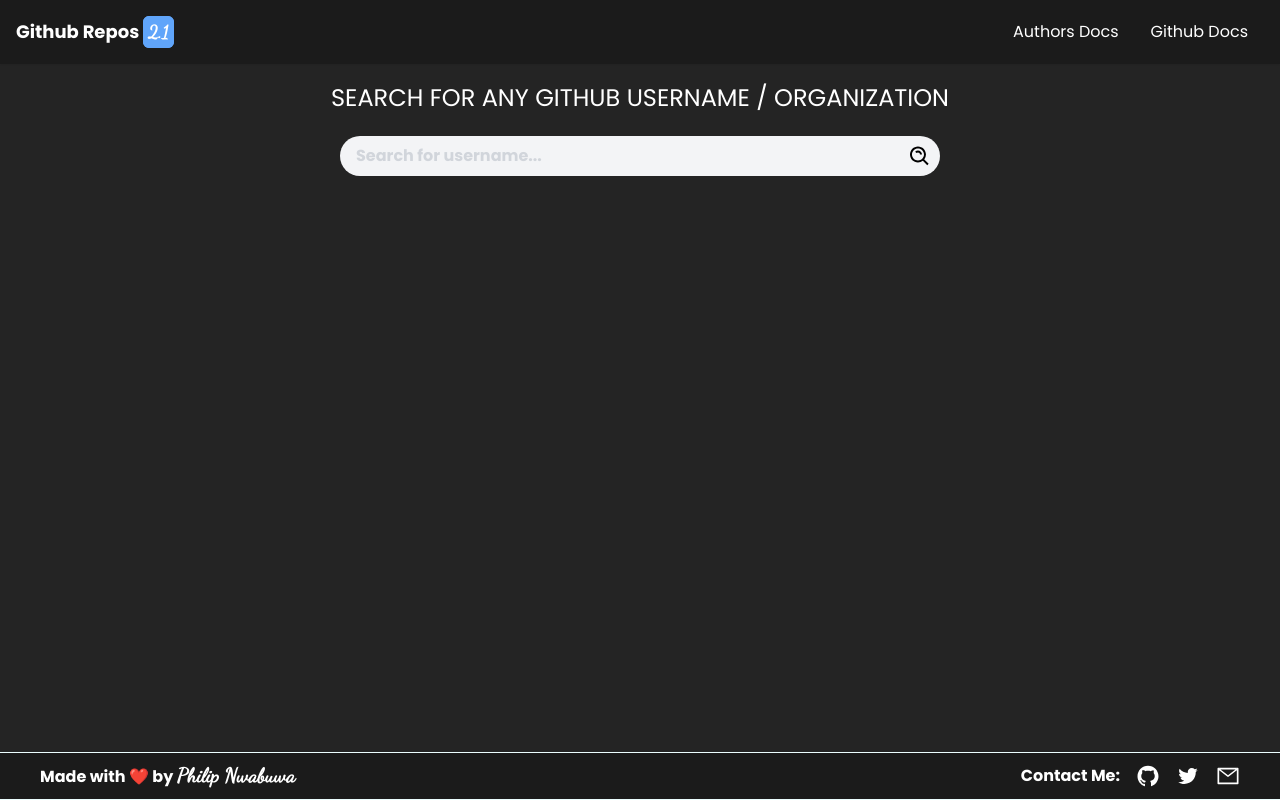
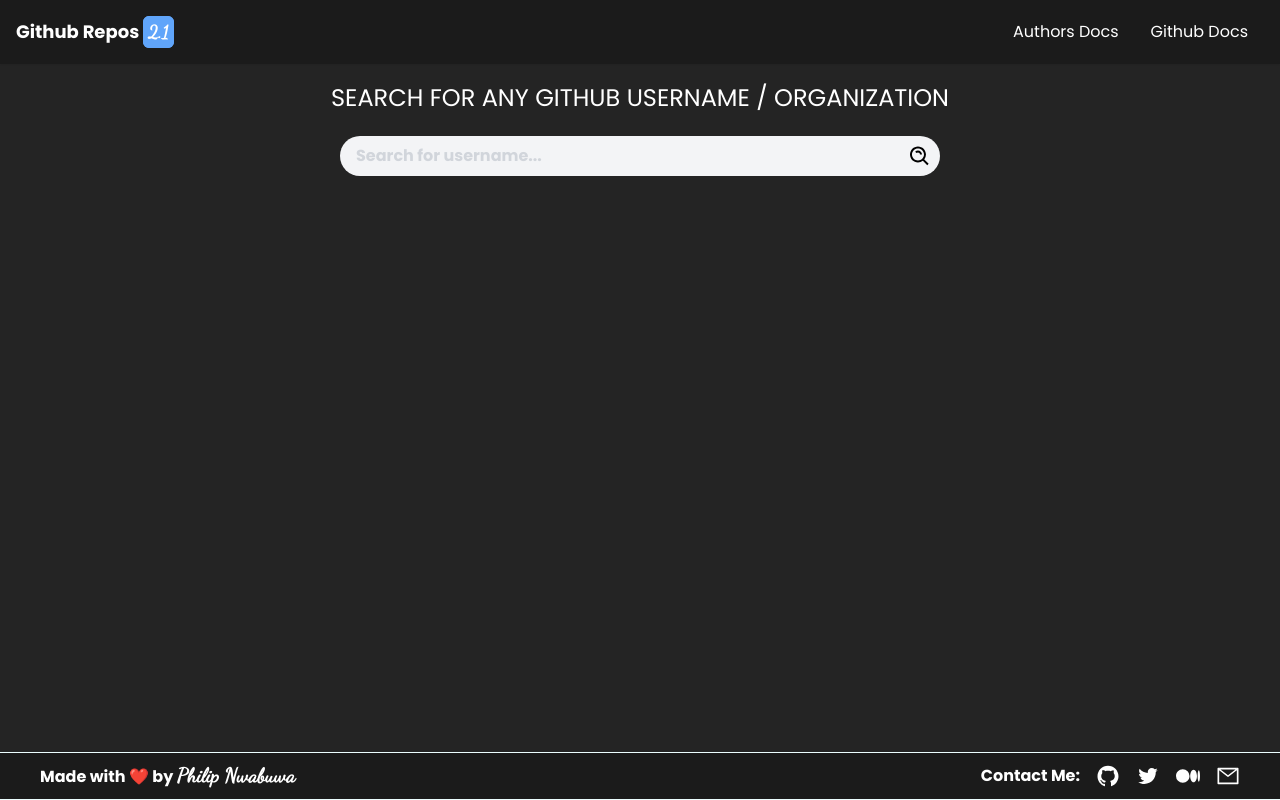
Before and after one commit to Philip-Nwabuwa/Alt-School-Exam-Project, a React (Vite) app: page / in a window 1280 px wide. Built offline with nearby package versions, Linux system fonts and the light colour scheme.

Commit message:
added links to Medium blog

```diff
--- a/src/Components/footer.jsx
+++ b/src/Components/footer.jsx
@@ -4,6 +4,7 @@
   AiOutlineTwitter,
   AiOutlineMail,
 } from "react-icons/ai";
+import { BsMedium } from "react-icons/bs";
 
 const footer = () => {
   return (
@@ -33,6 +34,13 @@
             <AiOutlineTwitter size={40} className="pr-4 hover:text-[#c0efff]" />
           </a>
           <a
+            href="https://medium.com/@philipnwabuwa/github-repo-2-1-454071ed9841"
+            target={"_blank"}
+            alt="Medium Link"
+          >
+            <BsMedium size={40} className="pr-4 hover:text-[#c0efff]" />
+          </a>
+          <a
             href="mailto: philipnwabuwa@gmail.com"
             target={"_blank"}
             alt="Email Link"
--- a/src/Components/navBar.jsx
+++ b/src/Components/navBar.jsx
@@ -24,7 +24,7 @@
         <div className="md:block hidden">
           <button>
             <a
-              href="https://docs.github.com/en/rest"
+              href="https://medium.com/@philipnwabuwa/github-repo-2-1-454071ed9841"
               target="_blank"
               className="p-4"
             >
@@ -86,7 +86,9 @@
             </ul>
             <ul className="uppercase">
               <li className="py-3 text-xl underline">
-                <a href="https://docs.github.com/en/rest">Author Docs</a>
+                <a href="https://medium.com/@philipnwabuwa/github-repo-2-1-454071ed9841">
+                  Author Docs
+                </a>
               </li>
             </ul>
           </div>
```
